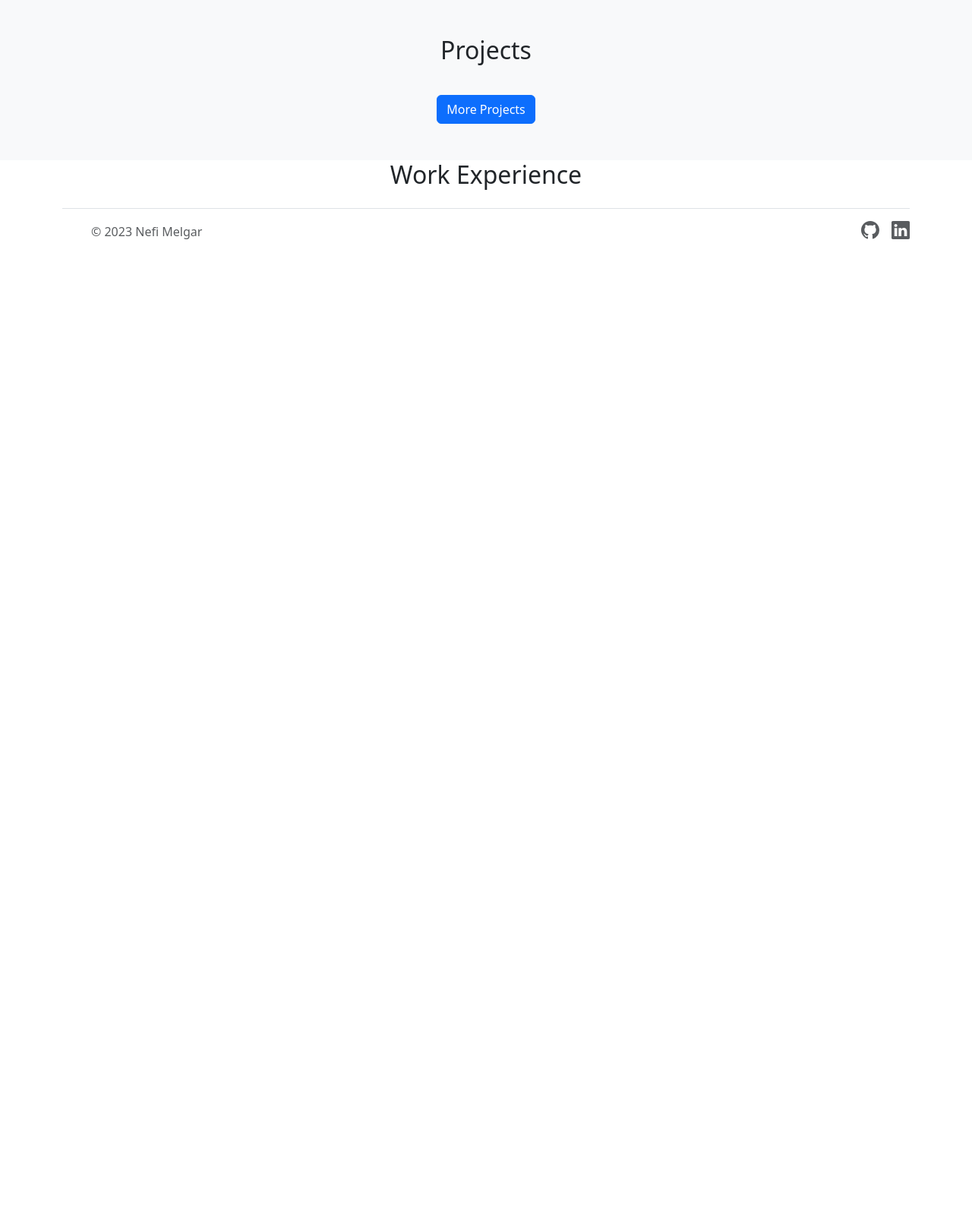
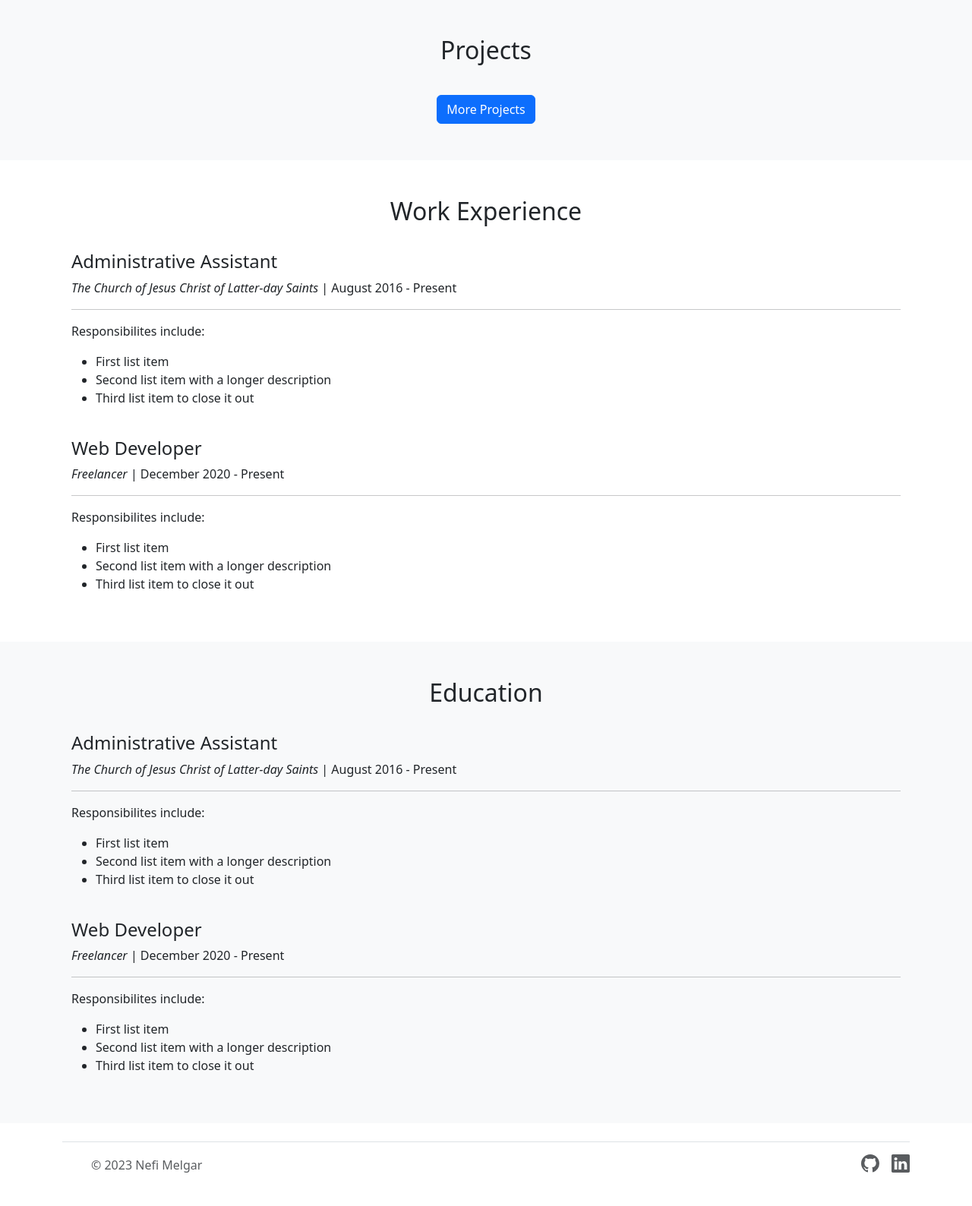
Before and after one commit to nmelgar/learning_python, a Django app: page / in a window 1280 px wide. Shown: the part 800-2388 px from the top of the page at 76% size. Before the commit the page ends 1115 px from the top, so only its background shows below. Run offline with Django 3.2, Linux system fonts and the light colour scheme; data that the repository does not hold is empty; some libraries are stand-ins or nearby versions.

Commit message:
Added: -display 3 random projects at home page -work experience and education sections, but missing correct info - desing details

```diff
--- a/django/portfolio_course/portfolio-project/main/templates/main/home.html
+++ b/django/portfolio_course/portfolio-project/main/templates/main/home.html
@@ -92,7 +92,8 @@
     <div class="container">
         <header class="d-flex justify-content-center py-3">
             <ul class="nav nav-pills">
-                <li class="nav-item"><a href="{% url 'home' %}" class="nav-link active" aria-current="page">Home</a></li>
+                <li class="nav-item"><a href="{% url 'home' %}" class="nav-link active" aria-current="page">Home</a>
+                </li>
                 <li class=" nav-item"><a href="{% url 'projects' %}" class="nav-link">Projects</a></li>
                 <li class="nav-item"><a href="#" class="nav-link">Certificates</a></li>
                 <li class="nav-item"><a href="#" class="nav-link">Ponicat.app</a></li>
@@ -118,7 +119,6 @@
             <img src="{% static 'nefi.jpeg' %}" height="300px" alt=""></img>
 
         </section>
-
 
 
         <div class="album py-5 bg-light">
@@ -170,9 +170,76 @@
             </div>
         </div>
 
+        <div class="album py-5">
+            <h2 class="fs-2 text-center">Work Experience</h2>
+            <br>
+            <div class="container">
 
-        <h2 class="fs-2 text-center">Work Experience</h2>
+                <article class="blog-post container">
+                    <h4>Administrative Assistant</h4>
+                    <p class="blog-post-meta"><em>The Church of Jesus Christ of Latter-day Saints</em> | August 2016 -
+                        Present
+                    </p>
+                    <hr>
+                    <p>Responsibilites include:</p>
+                    <ul>
+                        <li>First list item</li>
+                        <li>Second list item with a longer description</li>
+                        <li>Third list item to close it out</li>
+                    </ul>
 
+                    <br>
+
+                    <h4>Web Developer</h4>
+                    <p class="blog-post-meta"><em>Freelancer</em> | December 2020 - Present</p>
+                    <hr>
+                    <p>Responsibilites include:</p>
+                    <ul>
+                        <li>First list item</li>
+                        <li>Second list item with a longer description</li>
+                        <li>Third list item to close it out</li>
+                    </ul>
+
+                </article>
+            </div>
+
+        </div>
+
+        <div class="album py-5 bg-light">
+            <h2 class="fs-2 text-center">Education</h2>
+            <br>
+
+            <div class="container">
+
+                <article class="blog-post container">
+                    <h4>Administrative Assistant</h4>
+                    <p class="blog-post-meta"><em>The Church of Jesus Christ of Latter-day Saints</em> | August 2016 -
+                        Present</p>
+                    <hr>
+                    <p>Responsibilites include:</p>
+                    <ul>
+                        <li>First list item</li>
+                        <li>Second list item with a longer description</li>
+                        <li>Third list item to close it out</li>
+                    </ul>
+
+                    <br>
+
+                    <h4>Web Developer</h4>
+                    <p class="blog-post-meta"><em>Freelancer</em> | December 2020 - Present</p>
+                    <hr>
+                    <p>Responsibilites include:</p>
+                    <ul>
+                        <li>First list item</li>
+                        <li>Second list item with a longer description</li>
+                        <li>Third list item to close it out</li>
+                    </ul>
+
+                </article>
+
+
+            </div>
+        </div>
 
     </main>
 
--- a/django/portfolio_course/portfolio-project/main/views.py
+++ b/django/portfolio_course/portfolio-project/main/views.py
@@ -2,7 +2,10 @@ from django.shortcuts import render
 from jobs.models import Job
 from projects.models import Project
 
+
 def home(request):
     jobs = Job.objects
-    projects = Project.objects.all().order_by('id')[:3]
+    # filter to display the first 3 items reference https://docs.djangoproject.com/en/dev/ref/models/querysets/#django.db.models.query.QuerySet.order_by
+    # projects = Project.objects.all().order_by('id')[:3]
+    projects = Project.objects.all().order_by('?')[:3]
     return render(request, 'main/home.html', {'jobs': jobs, 'projects': projects})
--- a/django/portfolio_course/portfolio-project/projects/templates/projects/projects.html
+++ b/django/portfolio_course/portfolio-project/projects/templates/projects/projects.html
@@ -106,7 +106,7 @@
         <section class="py-5 text-center container">
             <div class="row py-lg-5">
                 <div class="col-lg-6 col-md-8 mx-auto">
-                    <h1 class="fw-light">My Projects</h1>
+                    <h1 class="fs-1">My Projects</h1>
 
                 </div>
             </div>
```
